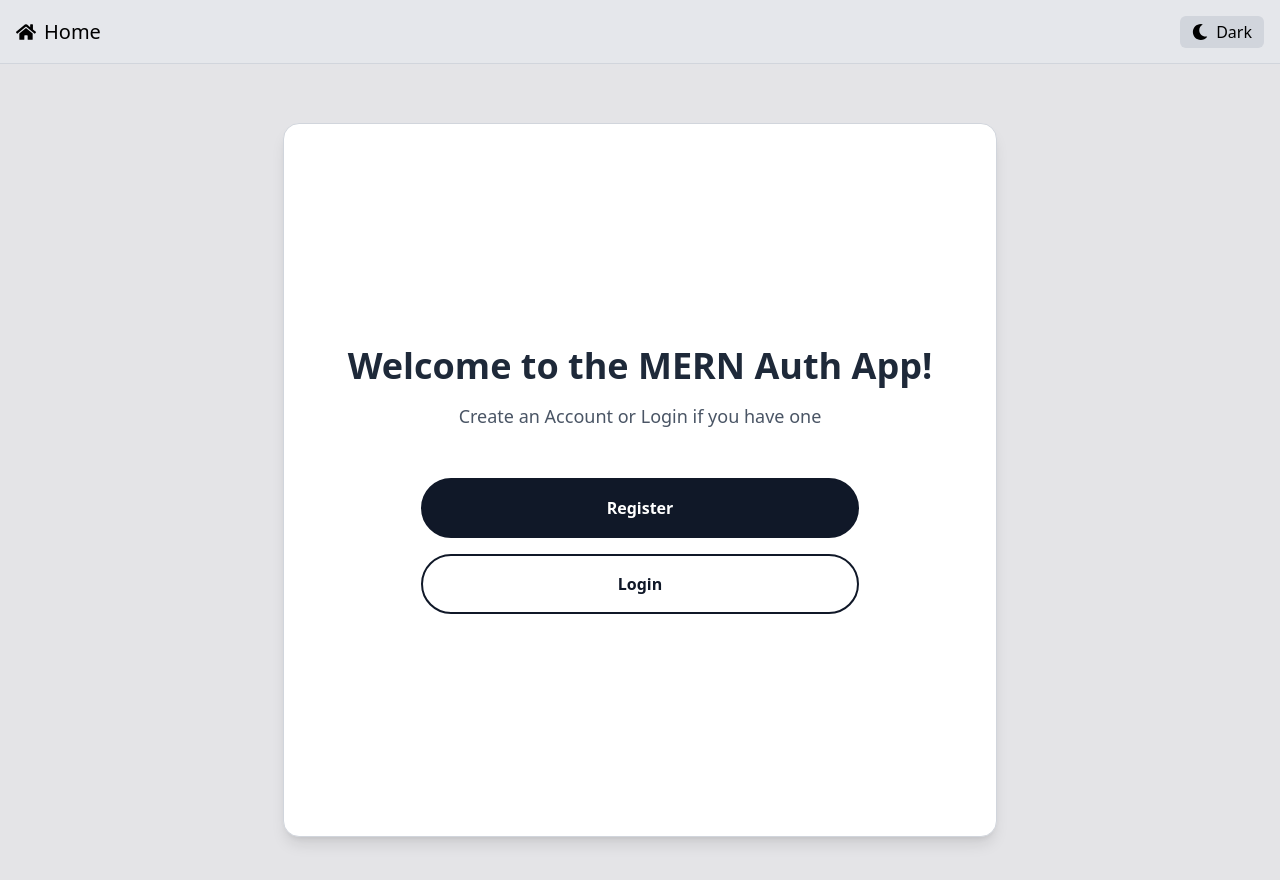
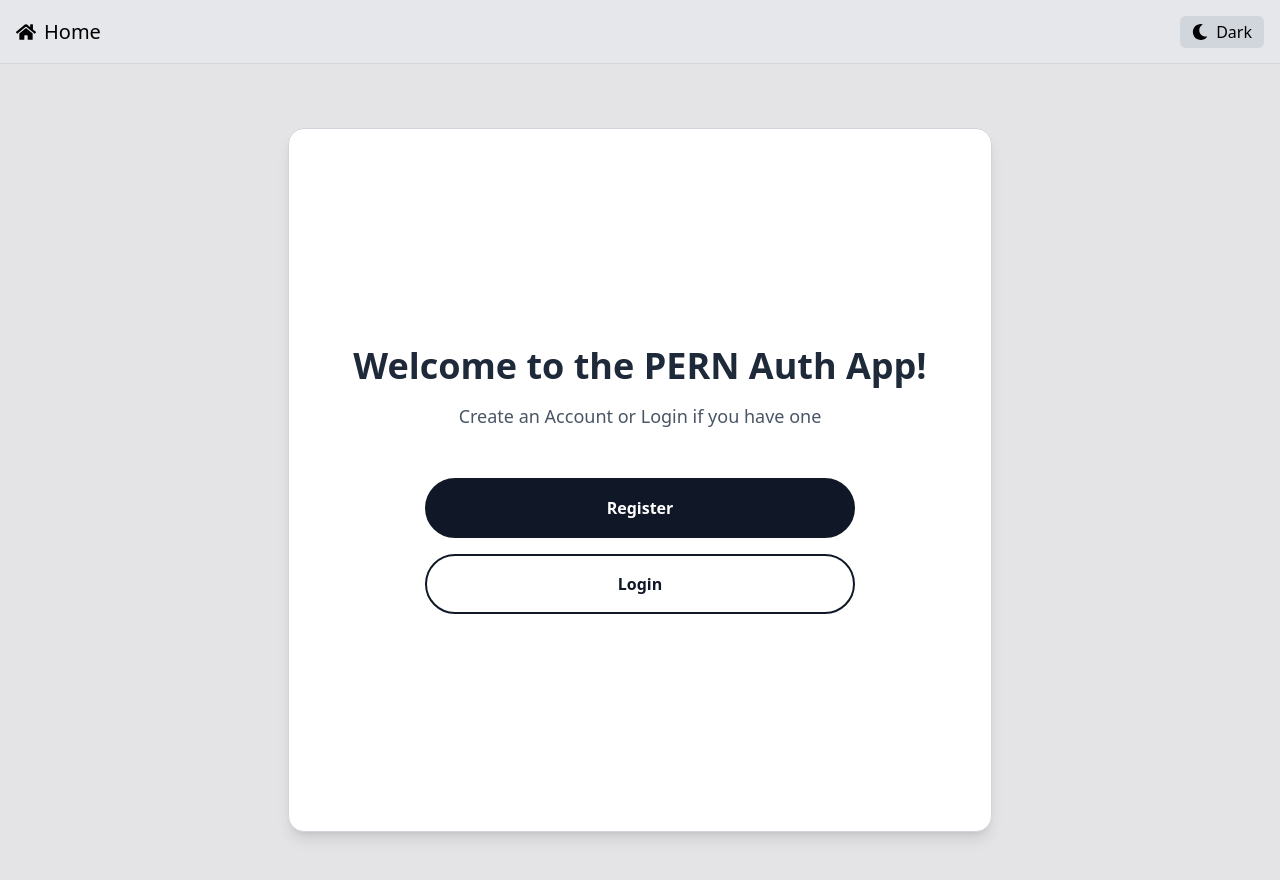
Before and after one commit to martinvega2003/pern-auth-with-typescript, a React (Vite) app in the folder client/: page / in a window 1280 px wide. Built offline with nearby package versions, Linux system fonts and the light colour scheme; no server answers.

Commit message:
fix(frontend): Update main text in frontend pages (MERN -> PERN)

```diff
--- a/client/src/pages/InitialPage.tsx
+++ b/client/src/pages/InitialPage.tsx
@@ -15,7 +15,7 @@ const InitialPage: React.FC = () => {
         text-center sm:border sm:border-gray-300 sm:dark:border-gray-700'
       >
         <h1 className='text-xl sm:text-2xl lg:text-4xl font-bold mb-4 text-gray-800 dark:text-gray-200'>
-          Welcome to the MERN Auth App!
+          Welcome to the PERN Auth App!
         </h1>
         <p className='text-sm sm:text-md md:text-lg mb-12 text-gray-600 dark:text-gray-400'>
           Create an Account or Login if you have one
--- a/client/src/pages/LoginPage.tsx
+++ b/client/src/pages/LoginPage.tsx
@@ -91,7 +91,7 @@ const LoginPage: React.FC = () => {
         text-center sm:border sm:border-gray-300 sm:dark:border-gray-700'
       >
         <h1 className='text-xl sm:text-2xl lg:text-4xl font-bold mb-4 text-gray-800 dark:text-gray-200'>
-          Welcome to the MERN Auth App!
+          Welcome to the PERN Auth App!
         </h1>
 
         <p className='text-sm sm:text-md md:text-lg mb-6 text-gray-600 dark:text-gray-400'>
--- a/client/src/pages/RegisterPage.tsx
+++ b/client/src/pages/RegisterPage.tsx
@@ -97,7 +97,7 @@ const RegisterPage: React.FC = () => {
         text-center sm:border sm:border-gray-300 sm:dark:border-gray-700'
       >
         <h1 className='text-xl sm:text-2xl lg:text-4xl font-bold mb-4 text-gray-800 dark:text-gray-200'>
-          Welcome to the MERN Auth App!
+          Welcome to the PERN Auth App!
         </h1>
 
         <p className='text-sm sm:text-md md:text-lg mb-6 text-gray-600 dark:text-gray-400'>
```
